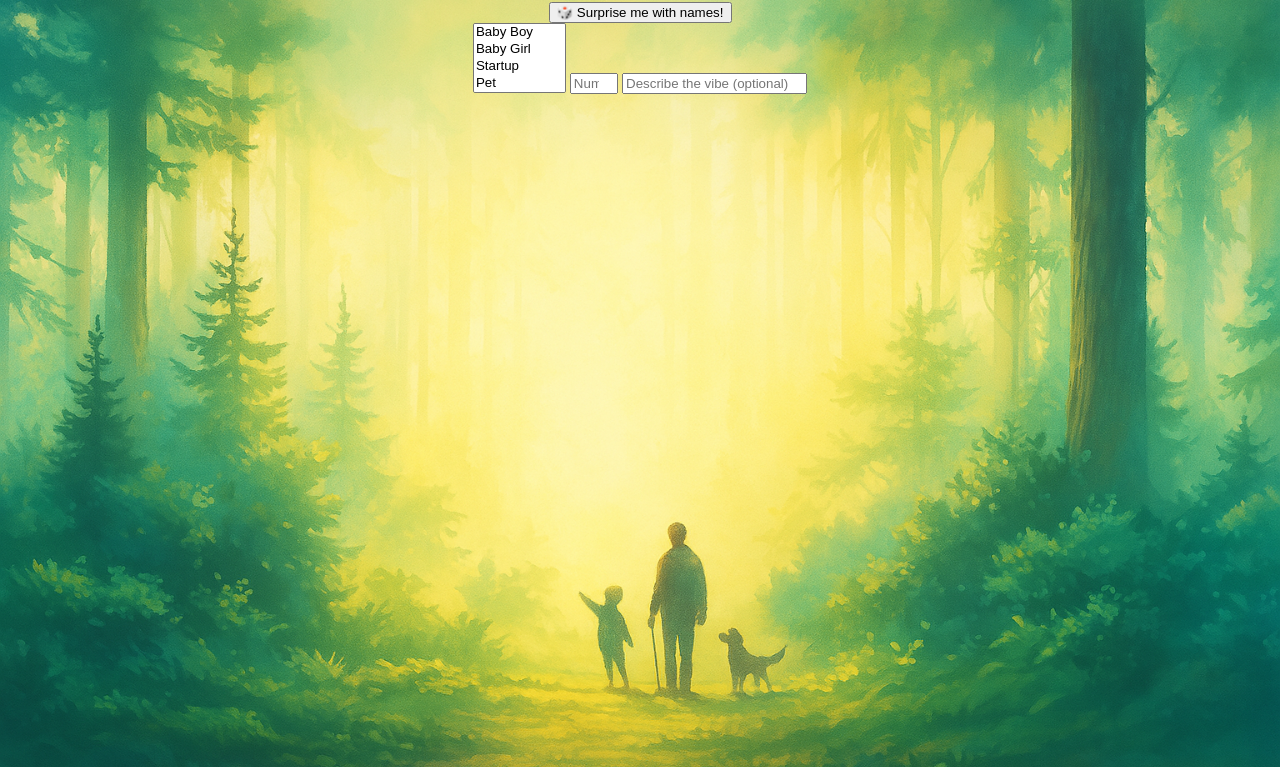
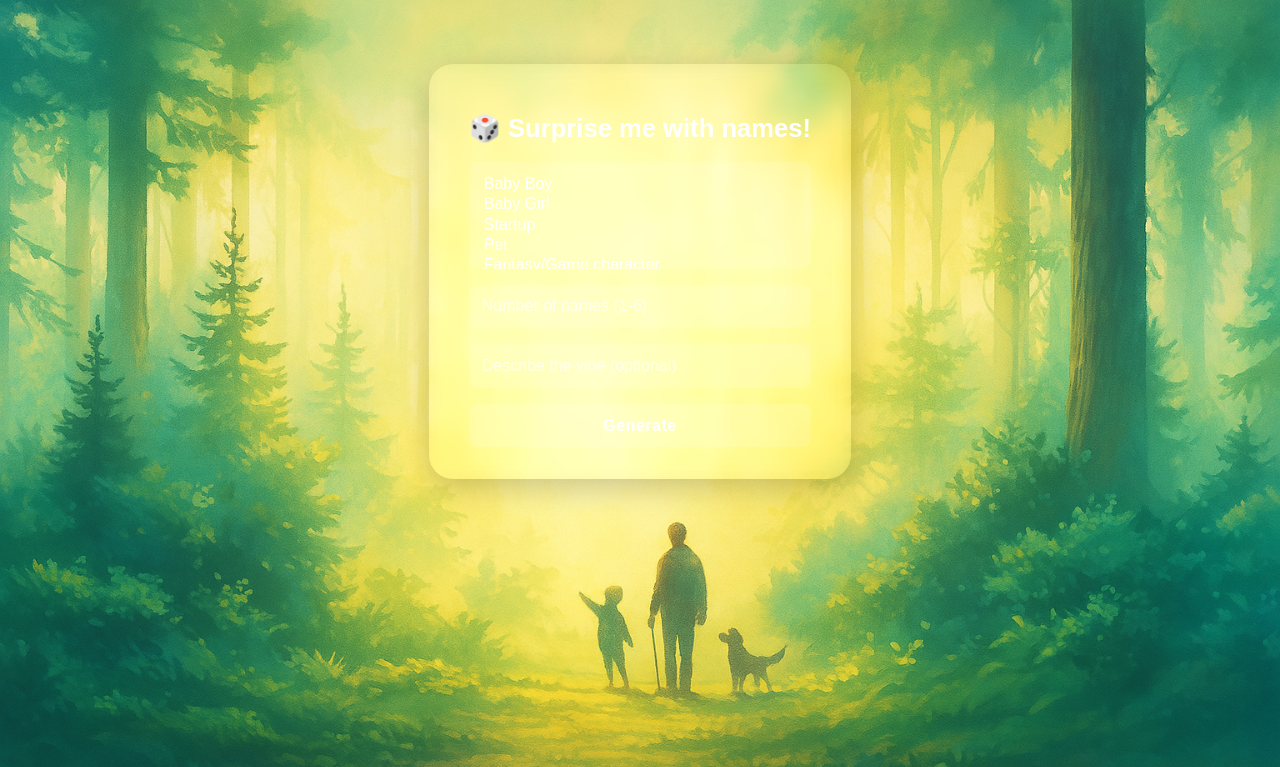
Before and after one commit to RayEngmark/namegen_flask, a Flask app: page / in a window 1280 px wide. Shown: the top 767 px of the page. Run offline with Flask 3, Linux system fonts and the light colour scheme.

Commit message:
✨ Ambient layout and styling uplift based on emotional UI research

```diff
--- a/app.py
+++ b/app.py
@@ -2,6 +2,7 @@ from flask import Flask, render_template, request, jsonify
 from dotenv import load_dotenv
 import openai
 import os
+import re
 
 app = Flask(__name__)
 load_dotenv()
@@ -17,12 +18,55 @@ def generate_name():
     data = request.json
     tags = data.get("tags", [])
     vibe = data.get("vibe", "")
-    count = data.get("count", 4)
+    count = int(data.get("count", 4))
 
-    # Use GPT to get names
-    base = "You are a creative name generator."
-    tag_desc = ", ".join(tags)
-    prompt = f"{base} Tags: {tag_desc}. Vibe: {vibe}. Return {count} unique names, one per line, no formatting."
+    tag_descriptions = {
+        "Baby Boy": "realistic and culturally appropriate names for baby boys",
+        "Baby Girl": "realistic and culturally appropriate names for baby girls",
+        "Startup": "modern, brandable, short and catchy names for businesses or products",
+        "Pet": "cute and fun names for animals like dogs, cats, or exotic pets",
+        "Fantasy/Game character": "mythical, fantasy, or game-style names with flair",
+        "Gamertag": "original and catchy gamer usernames, sometimes with edgy or creative spelling",
+        "Asian": "authentic or inspired names from Asian cultures",
+        "Toy": "playful and marketable names suitable for toys or kids’ products",
+        "Polish": "realistic Polish names respecting Polish culture and language",
+        "French": "elegant or traditional names from French culture",
+        "German": "strong or classic names from German-speaking regions",
+        "European": "names that are common across Europe, or have European flair",
+        "Nordic": "names inspired by Scandinavian mythology and culture",
+        "American": "popular or classic names from the United States",
+        "South America": "names reflecting South American language and culture",
+        "North America": "names common in the US and Canada"
+    }
+
+    tag_contexts = [tag_descriptions.get(tag, tag) for tag in tags]
+    context = f"Tags: {', '.join(tag_contexts)}." if tag_contexts else ""
+    user_input = f"Vibe: {vibe}." if vibe else ""
+
+    base = "You are a name generator."
+    prompt = f"""{base} {context} {user_input}
+
+You are a highly specialized AI with one purpose: generating names that perfectly match the user's intent. Your suggestions are creative, relevant, and never random or repetitive. You understand tone, cultural context, current trends, and niche vibes.
+
+Your output must follow these strict rules:
+- Return **exactly {count} names**, one per line.
+- **Do not** include numbers, dashes, dots, or special characters.
+- **No explanations, intros, or formatting** — just the names.
+- **No repetition**, even across multiple generations with the same prompt.
+- Every name must feel **fresh, intentional, and purpose-built**.
+
+Behavior rules:
+- For human names, give realistic, culturally appropriate, and usable first names. Avoid fictional or gimmicky styles. NO double names
+- For **gamertags**, follow modern trends: originality, memorability, clean fusion of words, creative spelling if needed — but always readable and cool.
+- If **no type is specified**, infer the tone from tags or vibe.
+- If no context is given, return a diverse, balanced set of unique names.
+- Fully integrate the essence of each tag and vibe.
+
+Output format:
+<Name1>
+<Name2>
+...
+"""
 
     try:
         response = client.chat.completions.create(
@@ -32,14 +76,17 @@ def generate_name():
                 {"role": "user", "content": prompt}
             ],
             temperature=0.9,
-            max_tokens=50
+            max_tokens=100
         )
-        raw = response.choices[0].message.content.strip()
-        names = [name.strip("-• 0123456789.").strip() for name in raw.split("\n") if name]
-        return jsonify({"names": names})
+
+        raw_output = response.choices[0].message.content.strip()
+        names = [re.sub(r'^[-•\d\s\.]+', '', name).strip() for name in raw_output.split("\n") if name.strip()]
+        result = names
 
     except Exception as e:
-        return jsonify({"names": [f"Error: {str(e)}"]})
+        result = [f"Error: {str(e)}"]
+
+    return jsonify({"names": result})
 
 if __name__ == "__main__":
     port = int(os.environ.get("PORT", 5000))
--- a/static/css/style.css
+++ b/static/css/style.css
@@ -1,102 +1,112 @@
 body {
   margin: 0;
   padding: 0;
-  font-family: 'Segoe UI', sans-serif;
-  background: url("../images/background.png") no-repeat center center fixed;
+  font-family: 'Manrope', sans-serif;
+  background: url('/static/images/background.png') no-repeat center center fixed;
   background-size: cover;
-  color: #fff;
-  text-align: center;
+  color: white;
   overflow-x: hidden;
 }
 
-.naming-forest {
+.landing-container {
   display: flex;
   flex-direction: column;
   align-items: center;
-  gap: 1.5rem;
-  padding: 4rem 1rem;
-  backdrop-filter: brightness(1.05) blur(2px);
+  padding-top: 8vh;
 }
 
-.forest-heading {
-  font-size: 2.5rem;
-  font-weight: 300;
-  color: #f0f0f0;
-  text-shadow: 0 0 5px rgba(0, 0, 0, 0.4);
-  margin-bottom: 0.5rem;
+.landing-box {
+  backdrop-filter: blur(8px) brightness(1.05);
+  background-color: rgba(255, 255, 255, 0.06);
+  border-radius: 24px;
+  padding: 2rem 2.5rem;
+  box-shadow: 0 8px 30px rgba(0, 0, 0, 0.2);
+  max-width: 600px;
+  text-align: center;
+  animation: fadeIn 1.5s ease-out forwards;
+  opacity: 0;
 }
 
-.tag-selector select {
-  padding: 0.6rem;
-  border: none;
-  border-radius: 12px;
-  background-color: rgba(255, 255, 255, 0.1);
+.headline {
+  font-size: 1.6rem;
+  font-weight: 600;
+  margin-bottom: 1.2rem;
   color: #fff;
-  font-size: 1rem;
-  width: 240px;
-  box-shadow: 0 0 10px rgba(255, 255, 255, 0.05);
 }
 
-.inputs-row {
+.controls {
   display: flex;
+  flex-direction: column;
   gap: 1rem;
-  flex-wrap: wrap;
-  justify-content: center;
 }
 
-.inputs-row input {
-  padding: 0.6rem 1rem;
+.controls select,
+.controls input,
+.controls button {
+  padding: 0.8rem;
   border: none;
-  border-radius: 12px;
+  border-radius: 8px;
   font-size: 1rem;
-  width: 200px;
-  background-color: rgba(255, 255, 255, 0.1);
-  color: #fff;
-  box-shadow: 0 0 8px rgba(255, 255, 255, 0.05);
+  background: rgba(255, 255, 255, 0.1);
+  color: white;
+  backdrop-filter: blur(4px);
+  transition: background 0.3s ease;
 }
 
-.inputs-row input::placeholder {
-  color: rgba(255, 255, 255, 0.6);
+.controls input::placeholder {
+  color: rgba(255, 255, 255, 0.7);
 }
 
-.glow-button {
-  background: rgba(102, 51, 255, 0.9);
-  color: #fff;
-  padding: 0.8rem 1.6rem;
-  border: none;
-  border-radius: 16px;
-  font-size: 1.1rem;
+.controls select:hover,
+.controls input:hover,
+.controls button:hover {
+  background: rgba(255, 255, 255, 0.2);
   cursor: pointer;
-  transition: all 0.3s ease;
-  box-shadow: 0 0 15px rgba(102, 51, 255, 0.4);
 }
 
-.glow-button:hover {
-  background: rgba(102, 51, 255, 1);
-  box-shadow: 0 0 25px rgba(102, 51, 255, 0.6);
+.generate-button {
+  font-weight: bold;
+  letter-spacing: 0.5px;
+  background-color: #4f46e5;
+  transition: background-color 0.3s ease;
+}
+
+.generate-button:hover {
+  background-color: #6366f1;
 }
 
 .name-grid {
+  margin-top: 3rem;
   display: flex;
   flex-wrap: wrap;
   justify-content: center;
-  gap: 1.2rem;
-  padding: 2rem 1rem;
+  gap: 2rem;
 }
 
 .name-grid div {
-  font-size: 1.5rem;
-  padding: 0.8rem 1.4rem;
-  border-radius: 14px;
-  background-color: rgba(255, 255, 255, 0.08);
-  color: #fff;
-  backdrop-filter: blur(3px);
-  box-shadow: 0 0 10px rgba(255, 255, 255, 0.05);
-  transition: transform 0.2s ease;
-  cursor: pointer;
+  font-size: 1.4rem;
+  background: rgba(255, 255, 255, 0.08);
+  padding: 1rem 2rem;
+  border-radius: 12px;
+  box-shadow: 0 4px 12px rgba(0, 0, 0, 0.15);
+  animation: fadeInUp 0.8s ease-out;
+  color: white;
 }
 
-.name-grid div:hover {
-  transform: scale(1.05);
-  background-color: rgba(255, 255, 255, 0.15);
+/* Animations */
+@keyframes fadeIn {
+  to {
+    opacity: 1;
+  }
 }
+
+@keyframes fadeInUp {
+  from {
+    opacity: 0;
+    transform: translateY(20px);
+  }
+  to {
+    opacity: 1;
+    transform: translateY(0);
+  }
+}
--- a/static/js/script.js
+++ b/static/js/script.js
@@ -1,31 +1,27 @@
-async function generateName() {
+function generateName() {
+  const tags = Array.from(document.getElementById("tagSelect").selectedOptions).map(opt => opt.value);
   const vibe = document.getElementById("vibe").value;
   const count = parseInt(document.getElementById("count").value) || 4;
-  const selectedTags = Array.from(document.getElementById("tagSelect").selectedOptions).map(o => o.value);
-  const grid = document.getElementById("nameGrid");
-  grid.innerHTML = "";
 
-  for (let i = 0; i < count; i++) {
-    const shimmer = document.createElement("div");
-    shimmer.className = "name-box shimmer";
-    shimmer.textContent = "Generating...";
-    grid.appendChild(shimmer);
-  }
-
-  const res = await fetch("/generate-name", {
+  fetch("/generate-name", {
     method: "POST",
-    headers: { "Content-Type": "application/json" },
-    body: JSON.stringify({ tags: selectedTags, vibe, count })
-  });
-
-  const data = await res.json();
-  const names = Array.isArray(data.names) ? data.names : [];
-
-  grid.innerHTML = "";
-  names.forEach(item => {
-    const card = document.createElement("div");
-    card.className = "name-box";
-    card.textContent = item.name || item;
-    grid.appendChild(card);
-  });
+    headers: {
+      "Content-Type": "application/json"
+    },
+    body: JSON.stringify({ tags, vibe, count })
+  })
+    .then(res => res.json())
+    .then(data => {
+      const grid = document.getElementById("nameGrid");
+      grid.innerHTML = "";
+      data.names.forEach(name => {
+        const card = document.createElement("div");
+        card.className = "name-card";
+        card.textContent = name.name || name; // support string or object
+        grid.appendChild(card);
+      });
+    })
+    .catch(err => {
+      console.error("Error:", err);
+    });
 }
--- a/templates/index.html
+++ b/templates/index.html
@@ -1,15 +1,17 @@
 {% extends "layout.html" %}
 {% block title %}Name Idea Generator{% endblock %}
+
 {% block content %}
-<div class="middle-button">
-  <button onclick="generateName()">🎲 Surprise me with names!</button>
+<div class="landing-container">
+  <div class="landing-box">
+    <h1 class="headline">🎲 Surprise me with names!</h1>
     <div class="controls">
       <select id="tagSelect" multiple size="4">
         <option>Baby Boy</option>
         <option>Baby Girl</option>
         <option>Startup</option>
         <option>Pet</option>
-      <option>Fantasy</option>
+        <option>Fantasy/Game character</option>
         <option>Gamertag</option>
         <option>Asian</option>
         <option>Toy</option>
@@ -24,7 +26,9 @@
       </select>
       <input type="number" id="count" placeholder="Number of names (1-6)" min="1" max="6" />
       <input type="text" id="vibe" placeholder="Describe the vibe (optional)" />
+      <button class="generate-button" onclick="generateName()">Generate</button>
     </div>
   </div>
   <div class="name-grid" id="nameGrid"></div>
+</div>
 {% endblock %}
```
Lines whose indentation alone changed are shown as unchanged.
